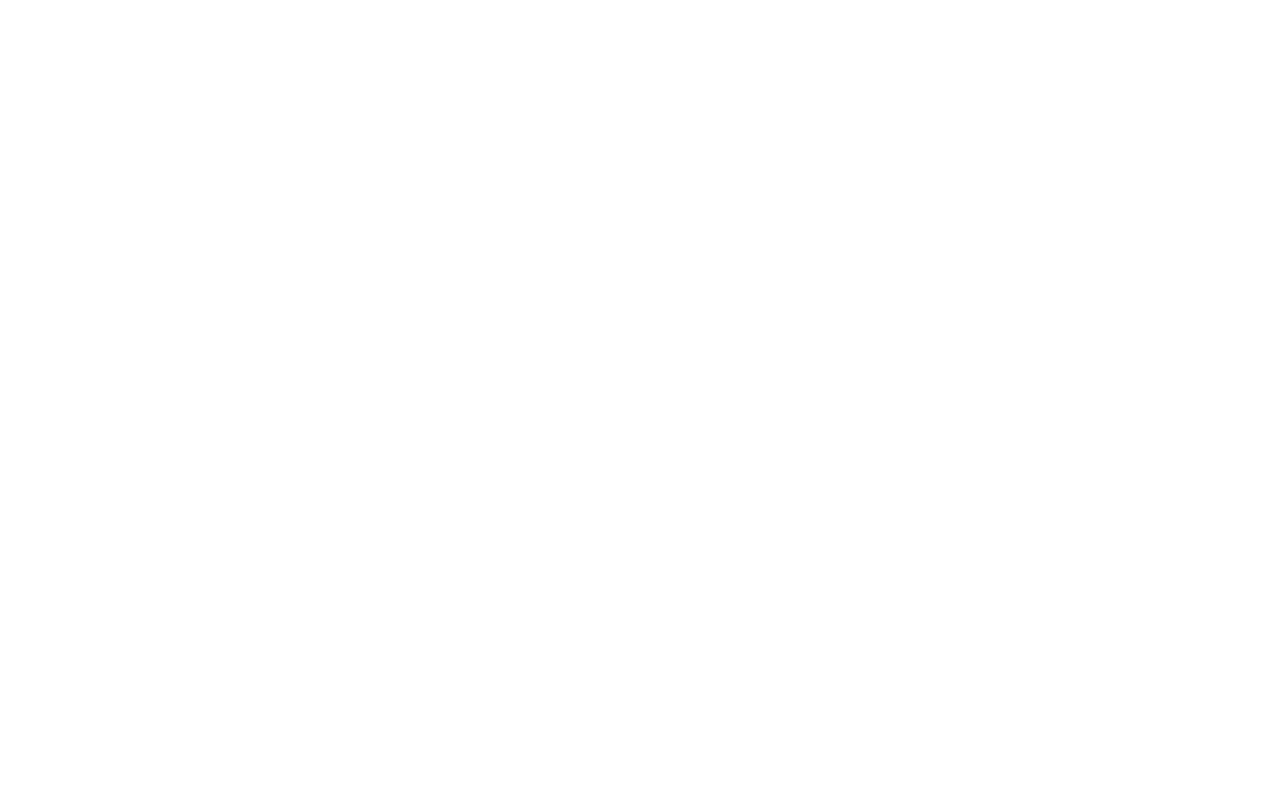
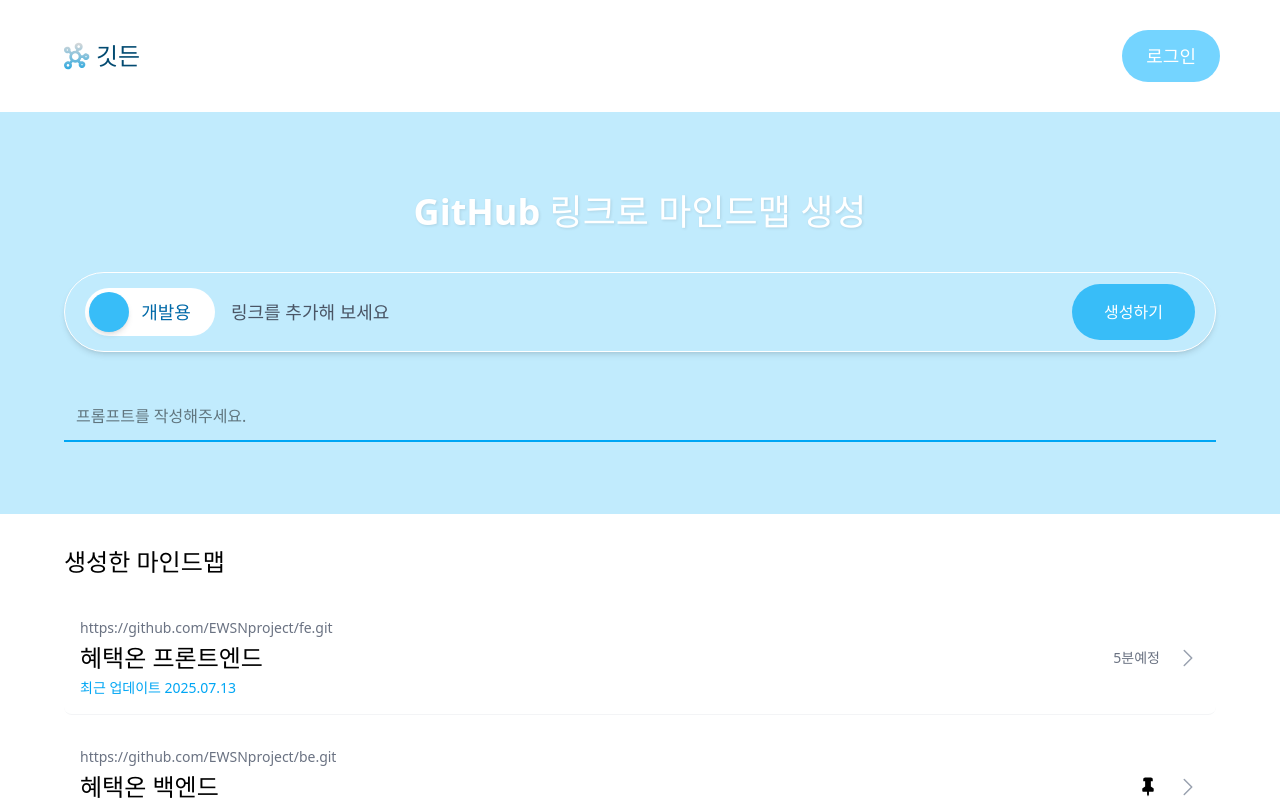
Before and after one commit to Gitdeun/gitdeun-FE, a React (Vite) app: page /mindmap in a window 1280 px wide. Before the commit this address had no page. Shown: the top 800 px of the page. Built offline with nearby package versions, Linux system fonts and the light colour scheme.

Commit message:
feat : 마인드맵 생성 페이지 ui

```diff
--- a/src/App.tsx
+++ b/src/App.tsx
@@ -15,7 +15,7 @@ function App() {
       <Route element={<Layout />}>
         <Route path="login" element={<Login />} />
         <Route path="home" element={<Home />} />
-        <Route path="mindmap/:id" element={<Mindmap />} />
+        <Route path="mindmap" element={<Mindmap />} />
         <Route path="code" element={<Code />} />
         <Route path="meeting" element={<Meeting />} />
       </Route>
--- a/src/pages/login/OAuthCallback.tsx
+++ b/src/pages/login/OAuthCallback.tsx
@@ -12,7 +12,7 @@ export default function OAuthCallback() {
 
     if (token) {
       localStorage.setItem("accessToken", token);
-      navigate("/login");
+      navigate("/mindmap");
     }
   }, []);
 
--- a/src/pages/mindmap/Map.tsx
+++ b/src/pages/mindmap/Map.tsx
@@ -1,12 +1,136 @@
-import { useParams } from "react-router-dom";
+import React, { useState } from 'react';
+import Pin from "../../assets/images/ic_pin.svg"
 
-export default function MindMapView() {
-  const { id } = useParams<{ id: string }>();
+// ChevronRightIcon SVG 컴포넌트
+const ChevronRightIcon = ({ className }: { className?: string }) => (
+  <svg className={className || "w-6 h-6 text-gray-600"} xmlns="http://www.w3.org/2000/svg" fill="none" viewBox="0 0 24 24" strokeWidth={1.5} stroke="currentColor">
+    <path strokeLinecap="round" strokeLinejoin="round" d="M8.25 4.5l7.5 7.5-7.5 7.5" />
+  </svg>
+);
+
+
+// 마인드맵 데이터 타입 정의
+interface Mindmap {
+  id: number;
+  link: string;
+  title: string;
+  updated: string;
+  eta?: string; //예상시간
+  pinned?: boolean;
+}
+
+const MindmapGenerator: React.FC = () => {
+  const [githubLink, setGithubLink] = useState<string>('');
+  const [isDevMode, setIsDevMode] = useState<boolean>(true);
+  // 초기 목업 데이터 설정
+  const [mindmaps, setMindmaps] = useState<Mindmap[]>([
+    { id: 1, link: 'https://github.com/EWSNproject/fe.git', title: '혜택온 프론트엔드', updated: '2025.07.13', eta: '5분예정' },
+    { id: 2, link: 'https://github.com/EWSNproject/be.git', title: '혜택온 백엔드', updated: '2025.07.13', pinned: true },
+    { id: 3, link: 'https://github.com/porjecy123/fe.git', title: '확인용1', updated: '2025.07.13', pinned: true },
+  ]);
+  const [error, setError] = useState<string>('');
+  const [prompt, setPrompt] = useState<string>('');
+
+  const handleSubmit = (e: React.FormEvent) => {
+    e.preventDefault();
+    if (!githubLink.trim()) {
+      setError('GitHub 링크를 입력해주세요.');
+      return;
+    }
+    setError('');
+
+    const newMindmap: Mindmap = {
+        id: mindmaps.length + 1,
+        link: githubLink,
+        title: prompt || `새 마인드맵 ${mindmaps.length + 1}`,
+        updated: new Date().toISOString().slice(0, 10).replace(/-/g, '.'),
+        pinned: false
+    };
+
+    setMindmaps(prevMindmaps => [newMindmap, ...prevMindmaps]);
+    setGithubLink('');
+    setPrompt('');
+  };
 
   return (
-    <div className="p-8">
-      <h2 className="text-2xl font-bold text-blue-700">마인드맵 ID: {id}</h2>
-      <p className="mt-2 text-gray-600">여기에 GoJS 혹은 다른 마인드맵 컴포넌트 렌더링</p>
+    <div className="min-h-screen font-sans">
+      <div className="bg-[#C1EBFD] flex flex-col items-center p-4 pt-20 pb-12">
+        <div className="w-full max-w-6xl">
+          <h1 className="text-4xl font-bold text-white text-center mb-10" style={{ textShadow: '1px 1px 3px rgba(0,0,0,0.1)' }}>
+            GitHub 링크로 마인드맵 생성
+          </h1>
+
+          <form onSubmit={handleSubmit} className="w-full flex flex-col items-center">
+            <div className="w-full flex items-center bg-[#C1EBFD] rounded-full p-2 shadow-md mb-10 gap-2 h-20 border border-white">
+              <div
+                onClick={() => setIsDevMode(!isDevMode)}
+                className="cursor-pointer bg-white rounded-full ml-3 h-12 relative"
+                style={{ width: '130px' }}
+              >
+                {/* 움직이는 동그라미 */}
+                <div className={`absolute top-1 left-1 bg-[#38BDF8] w-10 h-10 rounded-full shadow-md transition-transform duration-300 ease-in-out ${isDevMode ? 'translate-x-0' : 'translate-x-[82px]'}`}></div>
+
+                {/* "개발용" 텍스트 */}
+                <span className={`absolute top-0 left-9 right-1 h-full flex items-center justify-center font-bold text-lg text-sky-700 transition-opacity duration-200 ${isDevMode ? 'opacity-100' : 'opacity-0'}`}>
+                  개발용
+                </span>
+
+                {/* "확인용" 텍스트 */}
+                <span className={`absolute top-0 right-9 left-1 h-full flex items-center justify-center font-bold text-lg text-sky-700 transition-opacity duration-200 ${!isDevMode ? 'opacity-100' : 'opacity-0'}`}>
+                  확인용
+                </span>
+              </div>
+              <input
+                type="text"
+                value={githubLink}
+                onChange={(e) => setGithubLink(e.target.value)}
+                placeholder="링크를 추가해 보세요"
+                className="flex-grow p-2 bg-transparent focus:outline-none text-gray-800 text-lg placeholder:text-gray-600"
+              />
+              <button
+                type="submit"
+                className="bg-[#38BDF8] text-white font-bold py-4 px-8 mr-3 rounded-full hover:bg-sky-600 focus:outline-none focus:ring-2 focus:ring-offset-2 focus:ring-sky-500 transition-colors"
+              >
+                생성하기
+              </button>
+            </div>
+            <input
+              className="w-full mb-6 p-3 bg-transparent border-b-2 border-b-sky-500 text-black focus:outline-none "
+              placeholder={isDevMode ? "프롬프트를 작성해주세요." : "마인드맵 제목을 작성해주세요. 미입력시, AI가 자동으로 생성합니다."}
+              value={prompt}
+              onChange={(e) => setPrompt(e.target.value)}
+            />
+          </form>
+          {error && <p className="text-red-500 mt-4">{error}</p>}
+        </div>
+      </div>
+
+      {/* === 하단 흰색 섹션 === */}
+      <div className="bg-white w-full flex-grow flex flex-col items-center p-4 py-8">
+        <div className="w-full max-w-6xl">
+            <section className="w-full">
+              <h2 className="text-2xl font-bold text-black mb-6">생성한 마인드맵</h2>
+              <div className="space-y-4">
+                {mindmaps.map(mindmap => (
+                  <div key={mindmap.id} className="flex justify-between items-center p-4 rounded-lg hover:bg-gray-50 transition-colors duration-200 cursor-pointer border-b border-gray-100 last:border-b-0">
+                    <div className="flex-1">
+                      <p className="text-sm text-gray-500 truncate">{mindmap.link}</p>
+                      <h3 className="text-2xl font-bold text-black my-1">{mindmap.title}</h3>
+                      <p className="text-sm text-sky-500">최근 업데이트 {mindmap.updated}</p>
+                    </div>
+                    <div className="flex items-center gap-4 pl-4">
+                      {mindmap.eta && <span className="text-sm text-gray-500">{mindmap.eta}</span>}
+                      {mindmap.pinned && <img src={Pin} alt="Pin Icon" className="w-6 h-6" />}
+                      <ChevronRightIcon className="w-6 h-6 text-gray-400"/>
+                    </div>
+                  </div>
+                ))}
+              </div>
+            </section>
+        </div>
+      </div>
     </div>
   );
-}
+};
+
+export default MindmapGenerator;
```
Also changed, not shown: src/assets/images/ic_pin.svg (added).
